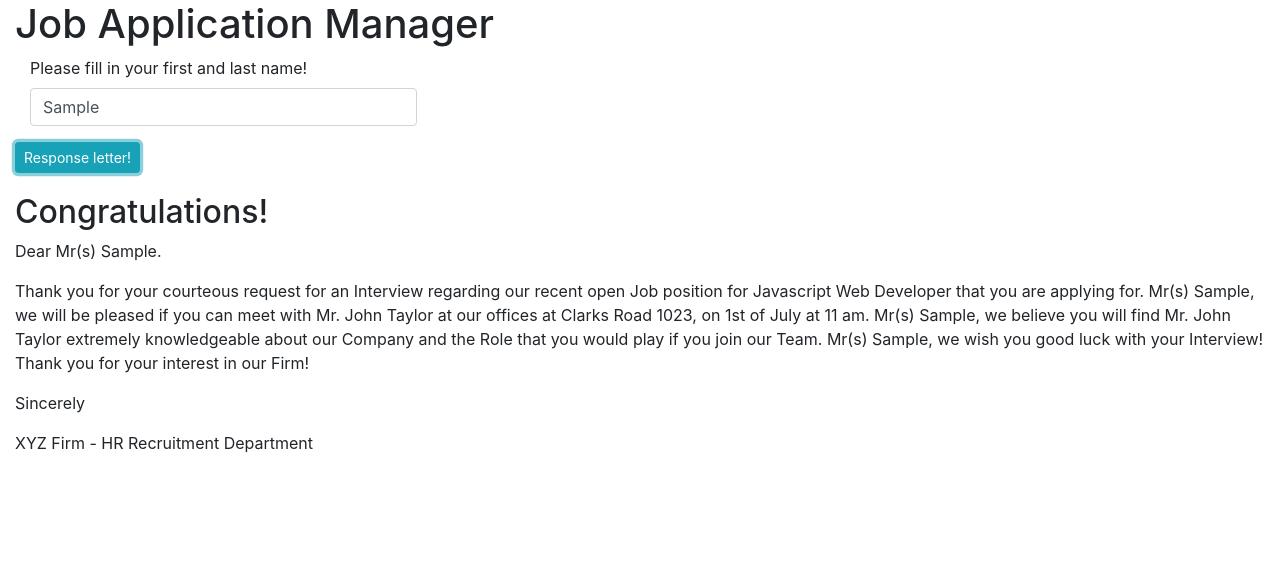
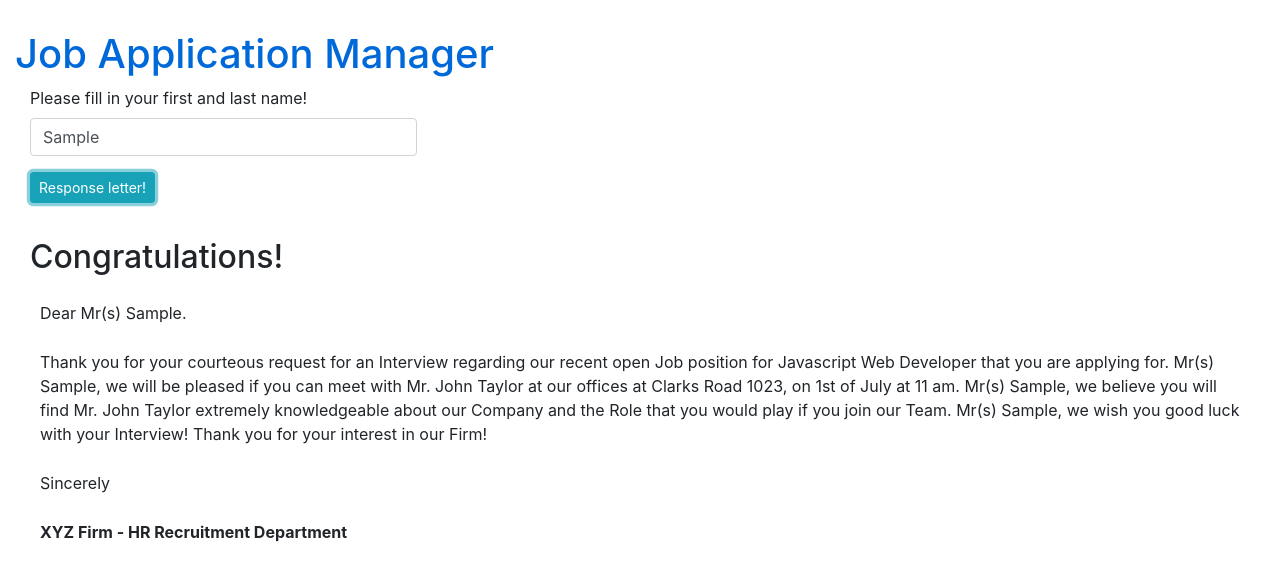
Before and after one commit to Joshhortt/job-application-manager, a plain HTML site: page index.html in a window 1280 px wide. Both pictures are taken after typing "Sample" into the empty fields and a click on the button "Response letter!". Drawn offline with nearby package versions, Linux system fonts and the light colour scheme.

Commit message:
add styles.

```diff
--- a/style.css
+++ b/style.css
@@ -1,7 +1,27 @@
+h1  {
+  color: rgb(0, 105, 217);
+
+  margin-top: 30px;
+}
+
+.btn  {
+  margin-bottom: 20px;
+  margin-left: 15px;
+}
+
+.greeting  {
+  margin: 15px 15px;
+}
+
+.message  {
+  margin: 25px 25px;
+}
+
 #letter{
   display: none;
 }
 
-.btn  {
-  margin-bottom: 20px;
+#firm  {
+  font-weight: bold;
+  margin: 25px 25px;
 }
```
